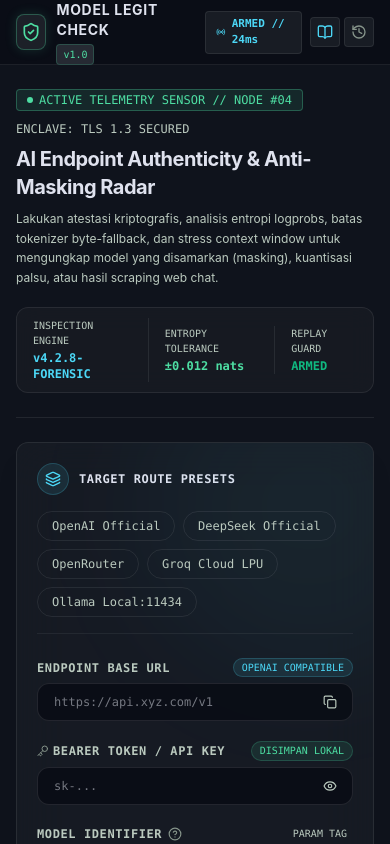
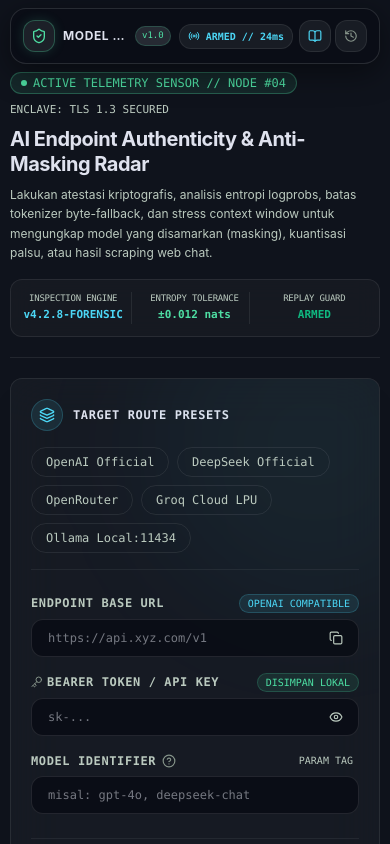
Before and after one commit to renaldiB/rb-model-checker, a React (Vite) app: page / in a window 390 px wide. Shown: the top 844 px of the page. Built offline with nearby package versions, Linux system fonts and the light colour scheme.

Commit message:
style: floating rounded sticky header and full responsive fit-screen across mobile, tablet, and desktop

```diff
--- a/src/App.tsx
+++ b/src/App.tsx
@@ -262,21 +262,21 @@
       />
 
       {/* Main Container */}
-      <main className="flex-1 w-full max-w-[1520px] mx-auto px-4 sm:px-6 lg:px-8 py-6 sm:py-8 space-y-6 sm:space-y-8">
+      <main className="flex-1 w-full max-w-[1520px] mx-auto px-2.5 sm:px-6 lg:px-8 py-4 sm:py-8 space-y-5 sm:space-y-8">
         {/* Operational Status & Headline Header */}
-        <div className="flex flex-col lg:flex-row lg:items-end justify-between gap-5 border-b border-white/[0.08] pb-6">
+        <div className="flex flex-col lg:flex-row lg:items-end justify-between gap-4 sm:gap-5 border-b border-white/[0.08] pb-5 sm:pb-6">
           <div className="space-y-2">
-            <div className="flex flex-wrap items-center gap-2.5">
-              <span className="inline-flex items-center gap-1.5 px-2.5 py-0.5 rounded bg-[#4edea3]/10 border border-[#4edea3]/30 text-[#4edea3] font-mono text-xs">
+            <div className="flex flex-wrap items-center gap-2 sm:gap-2.5">
+              <span className="inline-flex items-center gap-1.5 px-2.5 py-0.5 rounded-full bg-[#4edea3]/10 border border-[#4edea3]/30 text-[#4edea3] font-mono text-xs">
                 <span className="w-1.5 h-1.5 rounded-full bg-[#4edea3] animate-pulse" />
                 ACTIVE TELEMETRY SENSOR // NODE #04
               </span>
-              <span className="text-[#bbcabf] font-mono text-xs">
+              <span className="text-[#bbcabf] font-mono text-[11px] sm:text-xs">
                 ENCLAVE: TLS 1.3 SECURED
               </span>
             </div>
 
-            <h1 className="text-xl sm:text-2xl lg:text-3xl font-bold tracking-tight text-[#dfe2ee]">
+            <h1 className="text-xl sm:text-2xl lg:text-3xl font-bold tracking-tight text-[#dfe2ee] leading-tight">
               AI Endpoint Authenticity &amp; Anti-Masking Radar
             </h1>
 
@@ -286,18 +286,18 @@
           </div>
 
           {/* Quick Action Stats Strip */}
-          <div className="flex items-center gap-4 bg-[#181c24]/80 backdrop-blur-md px-4 py-2.5 rounded-xl border border-white/[0.08] font-mono shrink-0">
-            <div className="space-y-0.5 pr-4 border-r border-white/[0.08]">
-              <div className="text-[10px] text-[#bbcabf] uppercase">INSPECTION ENGINE</div>
-              <div className="text-xs text-[#4cd7f6] font-bold">v4.2.8-FORENSIC</div>
+          <div className="grid grid-cols-3 sm:flex sm:items-center gap-2 sm:gap-4 bg-[#181c24]/80 backdrop-blur-md p-3 sm:px-4 sm:py-2.5 rounded-xl border border-white/[0.08] font-mono w-full sm:w-auto shrink-0">
+            <div className="space-y-0.5 pr-2 sm:pr-4 border-r border-white/[0.08] text-center sm:text-left">
+              <div className="text-[9px] sm:text-[10px] text-[#bbcabf] uppercase tracking-tight">INSPECTION ENGINE</div>
+              <div className="text-[11px] sm:text-xs text-[#4cd7f6] font-bold truncate">v4.2.8-FORENSIC</div>
             </div>
-            <div className="space-y-0.5 pr-4 border-r border-white/[0.08]">
-              <div className="text-[10px] text-[#bbcabf] uppercase">ENTROPY TOLERANCE</div>
-              <div className="text-xs text-[#4edea3] font-bold">±0.012 nats</div>
+            <div className="space-y-0.5 px-1 sm:px-0 sm:pr-4 border-r border-white/[0.08] text-center sm:text-left">
+              <div className="text-[9px] sm:text-[10px] text-[#bbcabf] uppercase tracking-tight">ENTROPY TOLERANCE</div>
+              <div className="text-[11px] sm:text-xs text-[#4edea3] font-bold">±0.012 nats</div>
             </div>
-            <div className="space-y-0.5">
-              <div className="text-[10px] text-[#bbcabf] uppercase">REPLAY GUARD</div>
-              <div className="text-xs text-[#10b981] font-bold">ARMED</div>
+            <div className="space-y-0.5 pl-1 sm:pl-0 text-center sm:text-left">
+              <div className="text-[9px] sm:text-[10px] text-[#bbcabf] uppercase tracking-tight">REPLAY GUARD</div>
+              <div className="text-[11px] sm:text-xs text-[#10b981] font-bold">ARMED</div>
             </div>
           </div>
         </div>
--- a/src/components/EndpointConfig.tsx
+++ b/src/components/EndpointConfig.tsx
@@ -154,10 +154,10 @@
         </div>
       </div>
 
-      {/* 3-Column Input Grid */}
-      <div className="grid grid-cols-1 md:grid-cols-12 gap-5">
+      {/* 3-Column Input Grid: 1 col on mobile, 2 cols on tablet, 12 cols on desktop */}
+      <div className="grid grid-cols-1 md:grid-cols-2 lg:grid-cols-12 gap-4 sm:gap-5">
         {/* Base URL */}
-        <div className="md:col-span-5 flex flex-col gap-1.5">
+        <div className="md:col-span-2 lg:col-span-5 flex flex-col gap-1.5">
           <label className="flex items-center justify-between font-mono text-xs text-[#bbcabf]">
             <span className="font-semibold uppercase tracking-wider">ENDPOINT BASE URL</span>
             <span className="text-[#4cd7f6] text-[10px] px-2 py-0.5 rounded-full bg-[#4cd7f6]/10 border border-[#4cd7f6]/20 font-mono">
@@ -184,7 +184,7 @@
         </div>
 
         {/* API Key */}
-        <div className="md:col-span-4 flex flex-col gap-1.5">
+        <div className="md:col-span-1 lg:col-span-4 flex flex-col gap-1.5">
           <label className="flex items-center justify-between font-mono text-xs text-[#bbcabf]">
             <span className="flex items-center gap-1 font-semibold uppercase tracking-wider">
               <Key className="w-3 h-3 text-[#86948a]" />
@@ -214,7 +214,7 @@
         </div>
 
         {/* Model Identifier */}
-        <div className="md:col-span-3 flex flex-col gap-1.5 relative tooltip-container">
+        <div className="md:col-span-1 lg:col-span-3 flex flex-col gap-1.5 relative tooltip-container">
           <label className="flex items-center justify-between font-mono text-xs text-[#bbcabf]">
             <span className="flex items-center gap-1 font-semibold uppercase tracking-wider">
               MODEL IDENTIFIER
@@ -237,7 +237,7 @@
 
           {/* Model Format Help Popover */}
           {activeTooltip === 'model' && (
-            <div className="absolute bottom-full mb-2 right-0 sm:left-0 sm:right-auto w-72 sm:w-80 p-4 rounded-xl bg-[#0a0e16]/95 border border-[#4cd7f6]/30 shadow-2xl backdrop-blur-xl z-40 font-sans text-xs space-y-2 animate-fade-in text-[#dfe2ee]">
+            <div className="absolute bottom-full mb-2 right-0 sm:left-0 sm:right-auto w-[calc(100vw-3rem)] sm:w-80 max-w-sm p-4 rounded-xl bg-[#0a0e16]/95 border border-[#4cd7f6]/30 shadow-2xl backdrop-blur-xl z-40 font-sans text-xs space-y-2 animate-fade-in text-[#dfe2ee]">
               <div className="flex items-center justify-between border-b border-white/[0.08] pb-1.5">
                 <span className="font-bold font-mono text-[#4cd7f6] text-[11px] uppercase tracking-wide flex items-center gap-1.5">
                   <BookOpen className="w-3 h-3" />
@@ -330,7 +330,7 @@
 
             {/* Context Stress Popover */}
             {activeTooltip === 'context' && (
-              <div className="absolute bottom-full mb-2.5 left-0 sm:left-auto w-72 sm:w-84 p-4 rounded-xl bg-[#0a0e16]/95 border border-[#4cd7f6]/30 shadow-2xl backdrop-blur-xl z-40 font-sans text-xs space-y-2.5 animate-fade-in text-[#dfe2ee]">
+              <div className="absolute bottom-full mb-2.5 left-0 sm:left-auto w-[calc(100vw-3rem)] sm:w-84 max-w-sm p-4 rounded-xl bg-[#0a0e16]/95 border border-[#4cd7f6]/30 shadow-2xl backdrop-blur-xl z-40 font-sans text-xs space-y-2.5 animate-fade-in text-[#dfe2ee]">
                 <div className="flex items-center justify-between border-b border-white/[0.08] pb-1.5">
                   <span className="font-bold font-mono text-[#4cd7f6] text-[11px] uppercase tracking-wide flex items-center gap-1.5">
                     <BookOpen className="w-3 h-3" />
@@ -398,7 +398,7 @@
 
             {/* Protocol Popover */}
             {activeTooltip === 'protocol' && (
-              <div className="absolute bottom-full mb-2.5 right-0 sm:left-0 sm:right-auto w-72 sm:w-84 p-4 rounded-xl bg-[#0a0e16]/95 border border-[#4cd7f6]/30 shadow-2xl backdrop-blur-xl z-40 font-sans text-xs space-y-2.5 animate-fade-in text-[#dfe2ee]">
+              <div className="absolute bottom-full mb-2.5 right-0 sm:left-0 sm:right-auto w-[calc(100vw-3rem)] sm:w-84 max-w-sm p-4 rounded-xl bg-[#0a0e16]/95 border border-[#4cd7f6]/30 shadow-2xl backdrop-blur-xl z-40 font-sans text-xs space-y-2.5 animate-fade-in text-[#dfe2ee]">
                 <div className="flex items-center justify-between border-b border-white/[0.08] pb-1.5">
                   <span className="font-bold font-mono text-[#4cd7f6] text-[11px] uppercase tracking-wide flex items-center gap-1.5">
                     <BookOpen className="w-3 h-3" />
--- a/src/components/Header.tsx
+++ b/src/components/Header.tsx
@@ -10,26 +10,26 @@
 
 export const Header: React.FC<HeaderProps> = ({ proxyMode, onOpenHistory, onOpenMethodology }) => {
   return (
-    <header className="sticky top-0 left-0 right-0 z-50 bg-[#0a0e16]/85 backdrop-blur-xl border-b border-white/[0.08]">
-      <div className="max-w-[1520px] mx-auto h-16 px-4 sm:px-6 lg:px-8 flex items-center justify-between gap-4">
+    <header className="sticky top-2 sm:top-4 z-50 px-2.5 sm:px-4 lg:px-8 max-w-[1520px] mx-auto w-full transition-all duration-300">
+      <div className="bg-[#0a0e16]/85 backdrop-blur-xl border border-white/[0.12] rounded-2xl shadow-[0_8px_32px_rgba(0,0,0,0.45)] h-14 sm:h-16 px-3 sm:px-6 flex items-center justify-between gap-2 sm:gap-4 transition-all">
         {/* Brand & Mode Indicator */}
-        <div className="flex items-center gap-3 sm:gap-5">
-          <div className="flex items-center gap-2.5">
-            <div className="relative flex items-center justify-center w-9 h-9 rounded-lg bg-[#1c2028] border border-[#4edea3]/30 shadow-[0_0_12px_rgba(78,222,163,0.15)]">
-              <ShieldCheck className="w-5 h-5 text-[#4edea3]" />
+        <div className="flex items-center gap-2.5 sm:gap-4 min-w-0">
+          <div className="flex items-center gap-2 sm:gap-2.5 min-w-0">
+            <div className="relative flex items-center justify-center w-8 h-8 sm:w-9 sm:h-9 rounded-xl bg-[#1c2028] border border-[#4edea3]/30 shadow-[0_0_12px_rgba(78,222,163,0.15)] shrink-0">
+              <ShieldCheck className="w-4 h-4 sm:w-5 sm:h-5 text-[#4edea3]" />
             </div>
-            <div className="flex flex-col sm:flex-row sm:items-center gap-1 sm:gap-2">
-              <span className="font-bold text-sm sm:text-base uppercase tracking-wider text-[#dfe2ee]">
+            <div className="flex items-center gap-1.5 sm:gap-2 truncate">
+              <span className="font-bold text-xs sm:text-base uppercase tracking-wider text-[#dfe2ee] truncate">
                 MODEL LEGIT CHECK
               </span>
-              <span className="font-mono text-[10px] px-1.5 py-0.5 rounded bg-[#262a33] text-[#4edea3] border border-[#4edea3]/20 self-start sm:self-auto font-medium">
+              <span className="font-mono text-[9px] sm:text-[10px] px-1.5 py-0.5 rounded-full bg-[#262a33] text-[#4edea3] border border-[#4edea3]/20 font-medium shrink-0">
                 v1.0
               </span>
             </div>
           </div>
 
           {/* Mode Pill Indicator */}
-          <div className="hidden lg:flex items-center gap-2 px-3 py-1 rounded-full bg-[#181c24] border border-white/[0.08] text-xs font-mono">
+          <div className="hidden lg:flex items-center gap-2 px-3 py-1 rounded-full bg-[#181c24] border border-white/[0.08] text-xs font-mono shrink-0">
             <span className="relative flex h-2 w-2">
               <span className="animate-ping absolute inline-flex h-full w-full rounded-full bg-[#4edea3] opacity-75"></span>
               <span className="relative inline-flex rounded-full h-2 w-2 bg-[#4edea3]"></span>
@@ -49,11 +49,11 @@
         </div>
 
         {/* Navigation & Action Badges */}
-        <div className="flex items-center gap-2 sm:gap-3">
+        <div className="flex items-center gap-1.5 sm:gap-3 shrink-0">
           <div className="hidden md:flex items-center gap-1.5 text-xs font-mono">
             <button
               onClick={() => window.scrollTo({ top: 0, behavior: 'smooth' })}
-              className="px-3 py-1.5 rounded-lg bg-[#262a33] text-[#dfe2ee] border border-[#4cd7f6]/30 font-semibold transition cursor-pointer"
+              className="px-3 py-1.5 rounded-lg bg-[#262a33] hover:bg-[#31353e] text-[#dfe2ee] border border-[#4cd7f6]/30 font-semibold transition cursor-pointer"
             >
               Authenticity Radar
             </button>
@@ -74,27 +74,29 @@
           </div>
 
           {/* Sentinel Status Badge */}
-          <div className="flex items-center gap-1.5 px-2.5 py-1 rounded bg-[#181c24] border border-white/[0.08] font-mono text-[11px]">
-            <Radio className="w-3.5 h-3.5 text-[#4cd7f6] animate-pulse" />
+          <div className="flex items-center gap-1.5 px-2 sm:px-2.5 py-1 rounded-xl bg-[#181c24] border border-white/[0.08] font-mono text-[10px] sm:text-[11px] shrink-0">
+            <Radio className="w-3 h-3 sm:w-3.5 sm:h-3.5 text-[#4cd7f6] animate-pulse shrink-0" />
             <span className="text-[#bbcabf] hidden sm:inline">SENTINEL:</span>
             <span className="text-[#4cd7f6] font-bold">ARMED // 24ms</span>
           </div>
 
           {/* Mobile Quick Action Buttons */}
-          <div className="flex md:hidden items-center gap-1">
+          <div className="flex md:hidden items-center gap-1 shrink-0">
             <button
               onClick={onOpenMethodology}
-              className="p-1.5 rounded bg-[#181c24] border border-white/[0.08] text-[#bbcabf] hover:text-[#dfe2ee]"
+              className="p-2 rounded-xl bg-[#181c24] border border-white/[0.08] text-[#bbcabf] hover:text-[#dfe2ee] hover:bg-[#262a33] transition"
               title="Metodologi"
+              aria-label="Metodologi"
             >
-              <BookOpen className="w-4 h-4 text-[#4cd7f6]" />
+              <BookOpen className="w-3.5 h-3.5 text-[#4cd7f6]" />
             </button>
             <button
               onClick={onOpenHistory}
-              className="p-1.5 rounded bg-[#181c24] border border-white/[0.08] text-[#bbcabf] hover:text-[#dfe2ee]"
+              className="p-2 rounded-xl bg-[#181c24] border border-white/[0.08] text-[#bbcabf] hover:text-[#dfe2ee] hover:bg-[#262a33] transition"
               title="Riwayat"
+              aria-label="Riwayat"
             >
-              <History className="w-4 h-4 text-[#86948a]" />
+              <History className="w-3.5 h-3.5 text-[#86948a]" />
             </button>
           </div>
         </div>
--- a/src/components/TestResultCard.tsx
+++ b/src/components/TestResultCard.tsx
@@ -216,7 +216,7 @@
           type="button"
           onClick={() => onRunSingle(result.id)}
           disabled={isRunning}
-          className="flex items-center gap-1.5 font-mono text-xs font-semibold text-[#4cd7f6] hover:text-[#e0f7fe] px-3.5 py-1.5 rounded-lg bg-[#4cd7f6]/10 hover:bg-[#4cd7f6]/20 border border-[#4cd7f6]/40 hover:border-[#4cd7f6]/70 shadow-[0_0_12px_rgba(6,182,212,0.15)] hover:shadow-[0_0_16px_rgba(6,182,212,0.3)] transition-all cursor-pointer disabled:opacity-40 disabled:cursor-not-allowed"
+          className="flex items-center justify-center gap-1.5 font-mono text-xs font-semibold text-[#4cd7f6] hover:text-[#e0f7fe] px-3.5 py-1.5 rounded-lg bg-[#4cd7f6]/10 hover:bg-[#4cd7f6]/20 border border-[#4cd7f6]/40 hover:border-[#4cd7f6]/70 shadow-[0_0_12px_rgba(6,182,212,0.15)] hover:shadow-[0_0_16px_rgba(6,182,212,0.3)] transition-all cursor-pointer disabled:opacity-40 disabled:cursor-not-allowed w-full sm:w-auto"
         >
           <RefreshCw className="w-3 h-3 text-[#4cd7f6]" />
           <span>Uji Modul Ini Saja</span>
--- a/src/components/VerdictBadge.tsx
+++ b/src/components/VerdictBadge.tsx
@@ -220,11 +220,11 @@
           )}
 
           {/* Actions */}
-          <div className="flex flex-wrap items-center justify-center lg:justify-start gap-3 pt-2">
+          <div className="flex flex-col sm:flex-row flex-wrap items-stretch sm:items-center justify-center lg:justify-start gap-3 pt-2 w-full">
             <button
               type="button"
               onClick={onExport}
-              className="px-4 py-2.5 rounded-xl bg-[#262a33] hover:bg-[#31353e] text-[#dfe2ee] font-mono text-xs font-semibold border border-white/[0.1] flex items-center gap-2 transition cursor-pointer"
+              className="w-full sm:w-auto px-4 py-2.5 rounded-xl bg-[#262a33] hover:bg-[#31353e] text-[#dfe2ee] font-mono text-xs font-semibold border border-white/[0.1] flex items-center justify-center gap-2 transition cursor-pointer"
             >
               <Download className="w-4 h-4 text-[#4cd7f6]" />
               <span>Ekspor Laporan Audit (JSON / MD)</span>
@@ -233,7 +233,7 @@
             <button
               type="button"
               onClick={handleShareAttestation}
-              className="px-4 py-2.5 rounded-xl bg-[#1c2028] hover:bg-[#262a33] text-[#4cd7f6] font-mono text-xs font-semibold border border-[#4cd7f6]/30 flex items-center gap-2 transition cursor-pointer"
+              className="w-full sm:w-auto px-4 py-2.5 rounded-xl bg-[#1c2028] hover:bg-[#262a33] text-[#4cd7f6] font-mono text-xs font-semibold border border-[#4cd7f6]/30 flex items-center justify-center gap-2 transition cursor-pointer"
             >
               {copiedShare ? <Check className="w-4 h-4 text-[#4edea3]" /> : <Share2 className="w-4 h-4" />}
               <span>{copiedShare ? 'Tersalin!' : 'Bagikan Hasil Audit'}</span>
```
